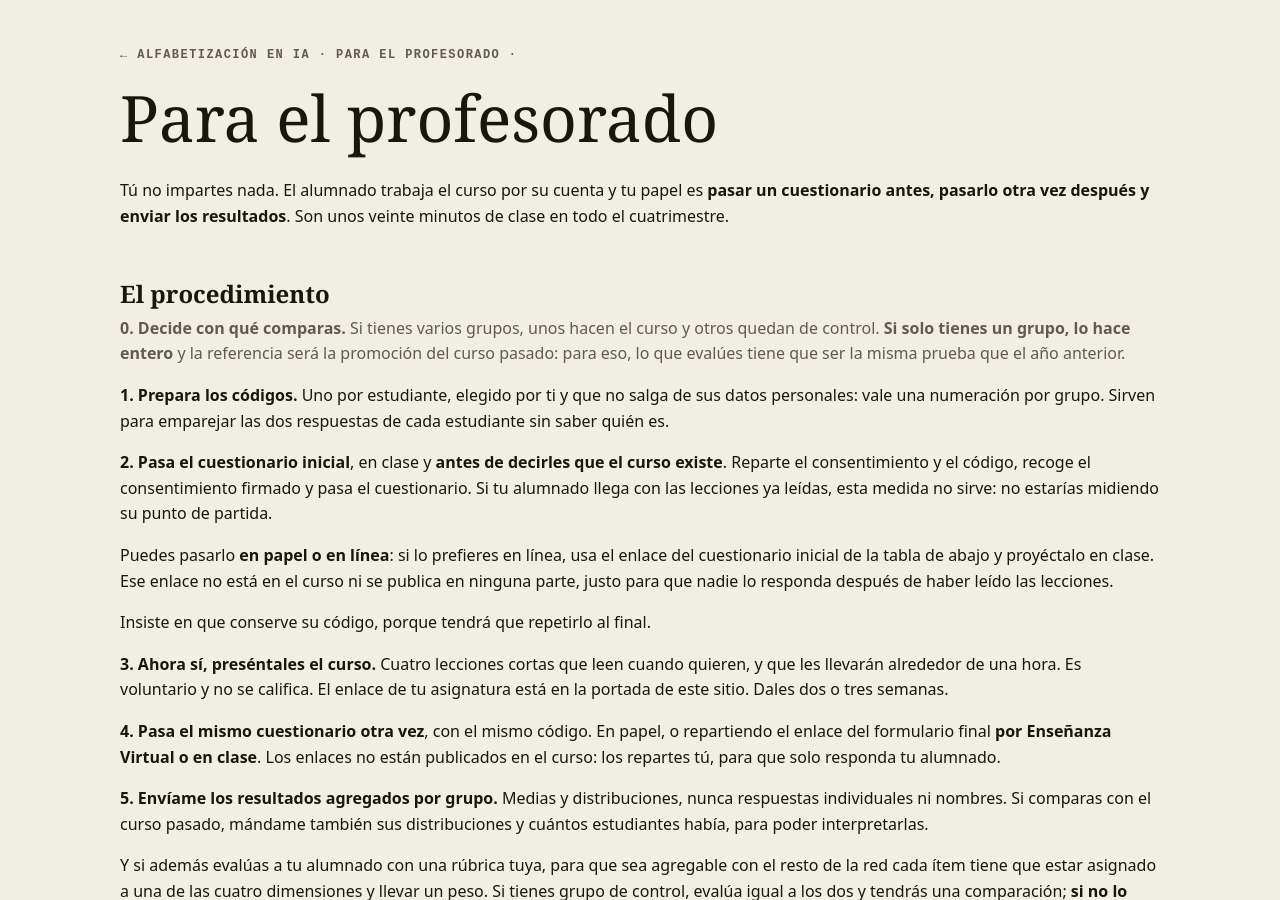
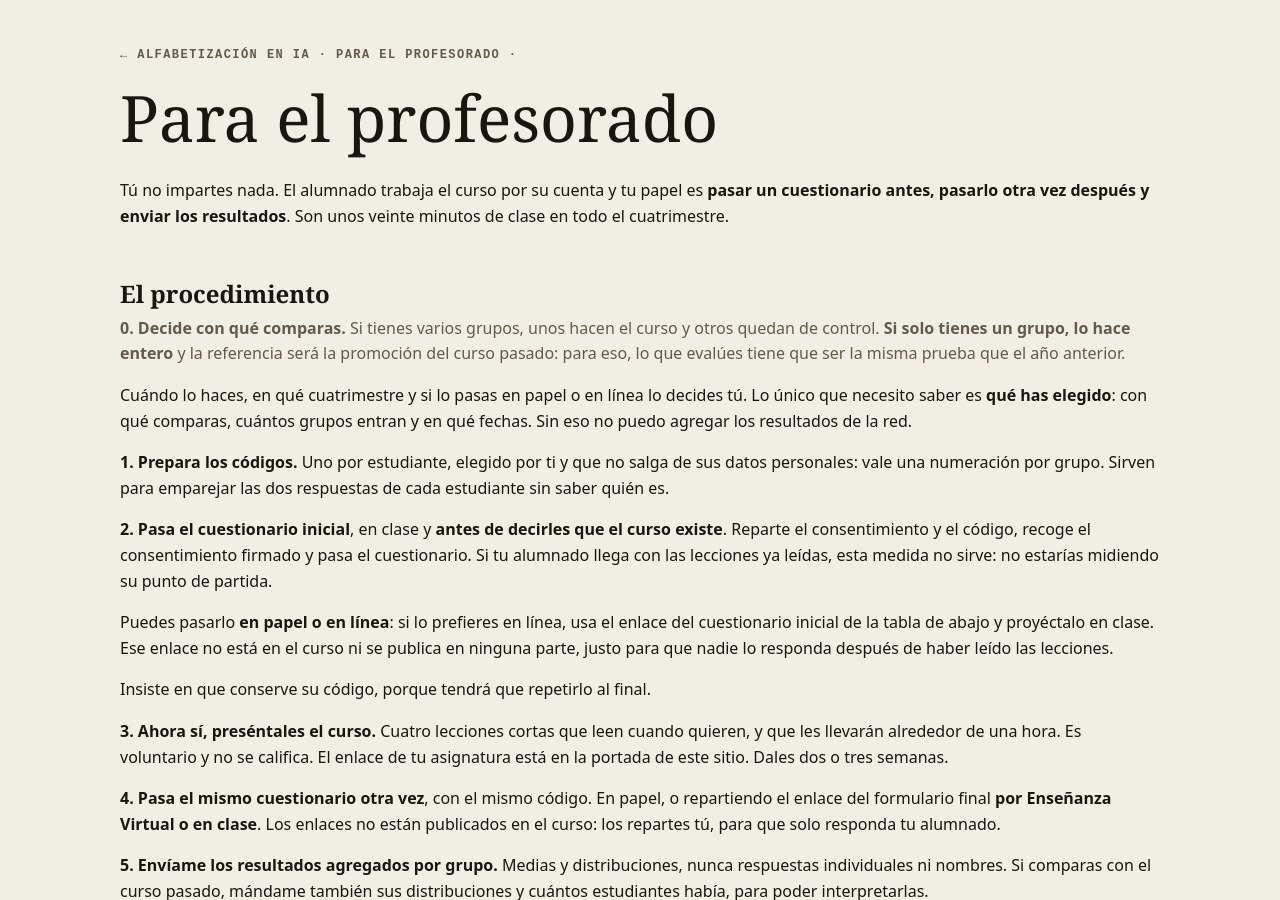
Before and after one commit to jorgeBIGS/innovacion-US-3165, a Jekyll site: the page built from profesorado.md, in a window 1280 px wide and 900 px high. Built offline with Jekyll 4.4.1, drawn with Linux system fonts in a browser that asks for light colours.

Commit message:
Cada docente elige modalidad, fechas y soporte
Añade al procedimiento que la elección es suya y que lo único que la
coordinación necesita es saber qué eligió, para poder agregar.

Co-Authored-By: Claude Opus 5 <noreply@anthropic.com>

```diff
--- a/profesorado.md
+++ b/profesorado.md
@@ -17,6 +17,10 @@ minutos de clase en todo el cuatrimestre.
 quedan de control. **Si solo tienes un grupo, lo hace entero** y la referencia será la
 promoción del curso pasado: para eso, lo que evalúes tiene que ser la misma prueba que el
 año anterior.
+
+Cuándo lo haces, en qué cuatrimestre y si lo pasas en papel o en línea lo decides tú.
+Lo único que necesito saber es **qué has elegido**: con qué comparas, cuántos grupos
+entran y en qué fechas. Sin eso no puedo agregar los resultados de la red.
 
 **1. Prepara los códigos.** Uno por estudiante, elegido por ti y que no salga de sus datos
 personales: vale una numeración por grupo. Sirven para emparejar las dos respuestas de
```
